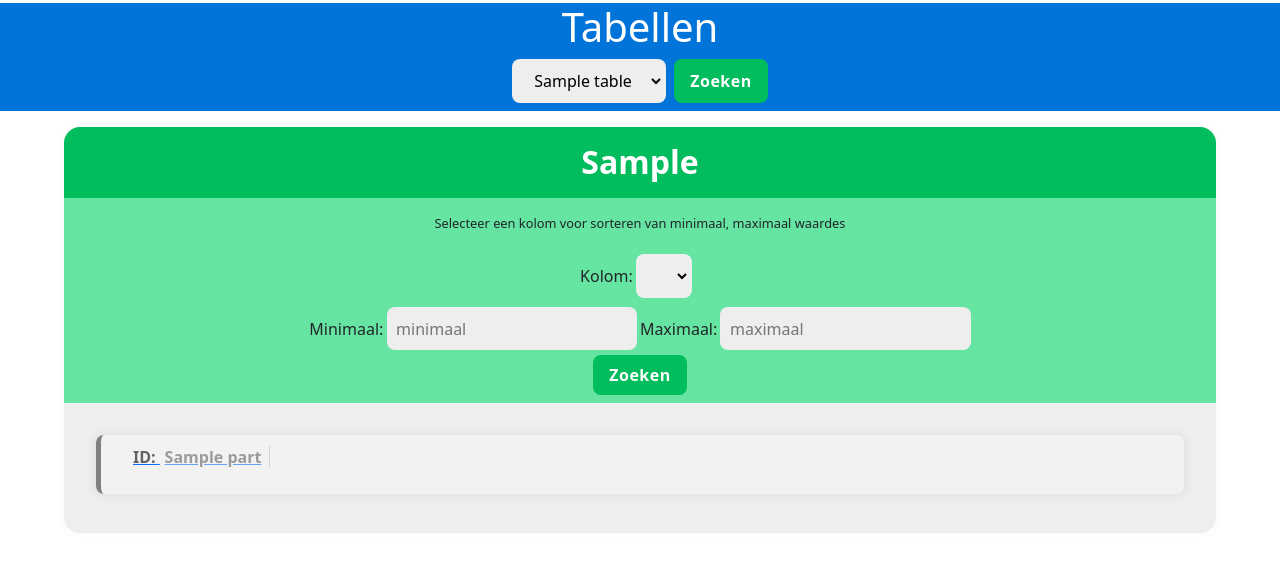
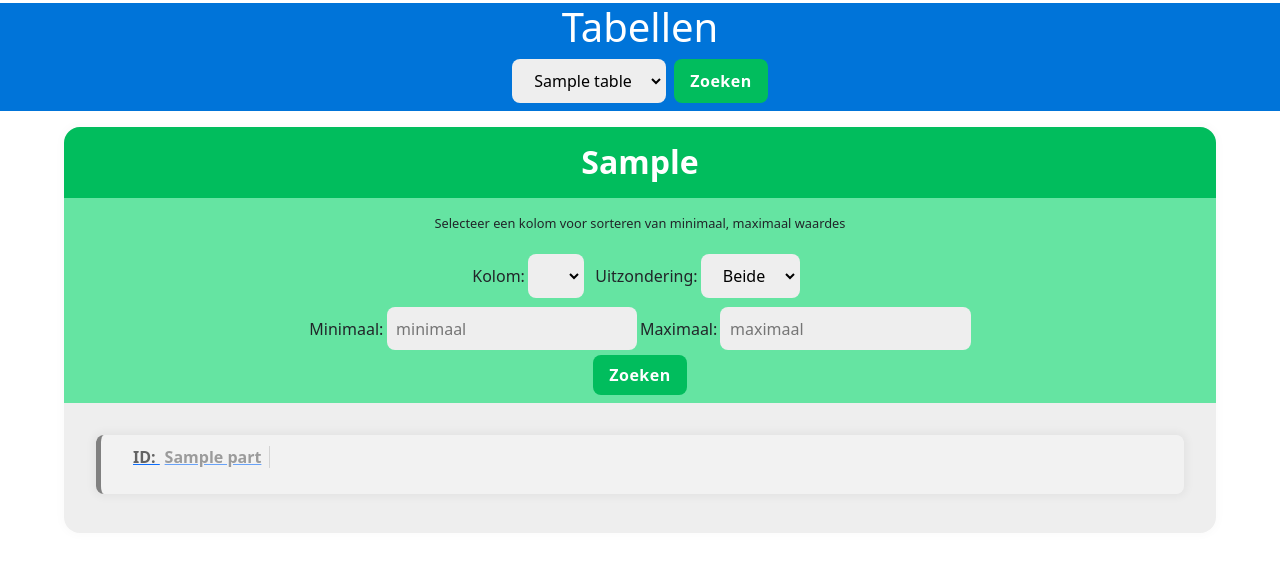
Before and after one commit to rick-1058138/security-wp2, a Flask app: template templates/db_data.html in a window 1280 px wide. Shown: the part 68-641 px from the top of the page. Run offline with Flask 2, Linux system fonts and the light colour scheme; the template is opened without the code that fills it: most values are stand-ins (such as "Sample title", 1, 10 or a date in 2020); lists and menus that the app fills with data are empty.

Commit message:
UPDATE:vragen overzicht checken voor uitzonder tag

```diff
--- a/app.py
+++ b/app.py
@@ -79,6 +79,8 @@ def question_data(table = 'vragen'):
         type = request.args.get('error_type')
         column = request.args.get('column')
 
+        uitzondering = request.args.get('uitzondering')
+
         between_column = request.args.get('between_column')
         min = request.args.get('min')
         max = request.args.get('max')
@@ -105,20 +107,24 @@ def question_data(table = 'vragen'):
             DEFAULT_TABLE = 'vragen'
             DEFAULT_TYPE = 'alles'
             DEFAULT_COLUMN = 'id'
+            DEFAULT_UITZONDERING = 'alles'
             table = DEFAULT_TABLE
             type = DEFAULT_TYPE
             column = DEFAULT_COLUMN
+            uitzondering = DEFAULT_UITZONDERING
             data, columns = dbm.get_content(table)
         else:
             # get data for chosen error type
             if type == 'leerdoel':
                 column = 'leerdoel'
-                data, columns = dbm.get_no_leerdoel(min_max_filter, between_column, min, max)
+                data, columns = dbm.get_no_leerdoel(min_max_filter, between_column, min, max, uitzondering)
             elif type == 'html':
                 column = 'vraag'
                 data, columns = dbm.get_html_codes(min_max_filter, between_column, min, max)
             elif type == 'empty':
                 data, columns = dbm.get_empty_column(table, column, min_max_filter, between_column, min, max)
+            elif type == 'uitzondering':
+                data, columns = dbm.get_exception(table, column, min_max_filter, between_column, min, max)
             else:
                 print("else")
                 # if type == 'alles' and else
@@ -150,7 +156,8 @@ def question_data(table = 'vragen'):
             current_between_column = between_column,
             chosen_min = min,
             chosen_max = max,
-            allowed_between_columns = allowed_between_columns
+            allowed_between_columns = allowed_between_columns,
+            current_uitzondering = uitzondering
         )
 
 
--- a/static/basic.css
+++ b/static/basic.css
@@ -508,9 +508,17 @@ footer{
 }
 
 .exception-tag {
-    color: red !important;
+    color: red;
     font-size: 0.9rem;
     font-weight: bold;
+}
+
+.exception-button {
+    background: #f24444;
+    color: white;
+    margin-top: 0.5rem;
+    padding: 0.5rem 1rem;
+    letter-spacing: 0.5px;
 }
 
 @media (max-width: 481px) {
--- a/templates/db_data.html
+++ b/templates/db_data.html
@@ -39,7 +39,7 @@
 
             <form action="/editexception" method="POST">
                 <input type="hidden" name="id" id="exception-id">
-                <input type="submit" class="btn btn-danger" value="Uitzondering">
+                <input type="submit" class="exception-button" value="Uitzondering">
             </form>
             </div>
 
@@ -83,6 +83,12 @@
                             {%endif%}
                         {% endfor%}
                     </select>
+                    <span> Uitzondering:</span>
+                    <select class=" custom-select" name="uitzondering">
+                        <option value="beide"{% if current_uitzondering=="beide" %} selected {% endif %}>Beide</option>
+                        <option value="ja"{% if current_uitzondering=="ja" %} selected {% endif %}>Ja</option>
+                        <option value="nee"{% if current_uitzondering=="nee" %} selected {% endif %}>Nee</option>
+                    </select>
                 </div>
 
                 <!-- kolommen met mogelijkheid min-max: leerdoel, id, auteur -->
@@ -114,11 +120,11 @@
                                 </p>
                             {% elif loop.index == 5 and current_table == ("vragen") %}
                                 {%if part == 0 %}
-                                {%elif part == 1 %}
-                                <p>
-                                    <span
-                                        class="exception-tag">Uitzondering
-                                    </span>
+                                    {%elif part == 1 %}
+                                    <p>
+                                        <span
+                                            class="exception-tag">Uitzondering
+                                        </span>
                                 </p>
                                 {% endif %}
 
```
